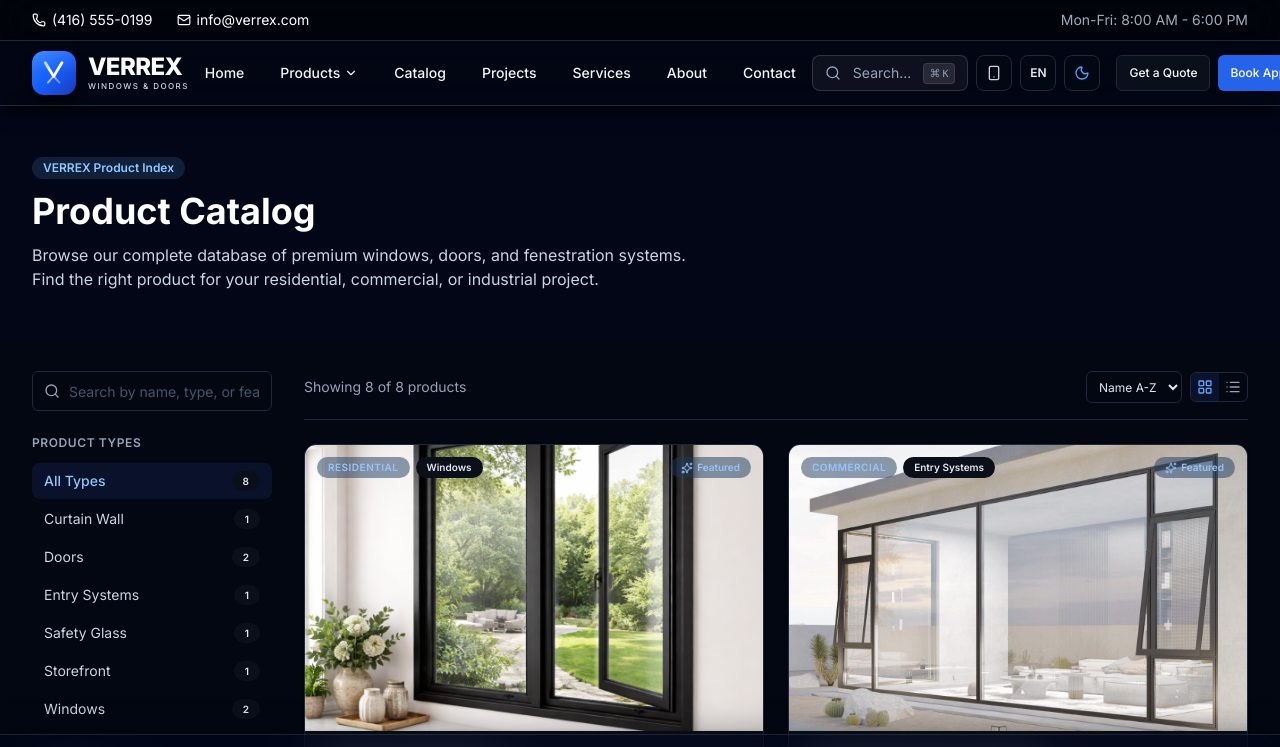
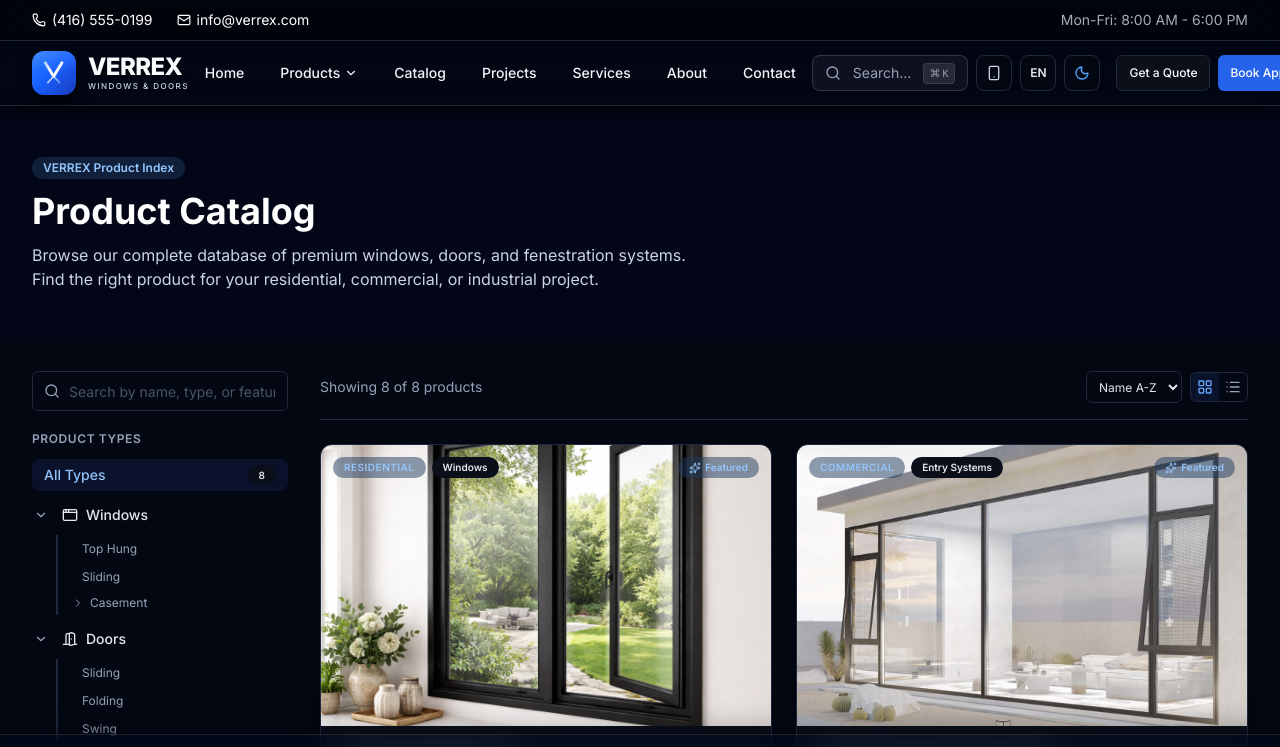
Before and after one commit to OL-Projects/verrex-website, a Next.js app: page /en/catalog in a window 1280 px wide. Shown: the top 747 px of the page. Built offline with nearby package versions, Linux system fonts and the light colour scheme.

Commit message:
feat: enhance Catalog sidebar with hierarchical tree navigation (Windows/Doors taxonomy)

```diff
--- a/messages/en.json
+++ b/messages/en.json
@@ -207,6 +207,18 @@
     "windowsSection": "Windows",
     "doorsSection": "Doors",
     "configurator3d": "3D Configurator",
+    "catWindows": "Windows",
+    "catDoors": "Doors",
+    "topHung": "Top Hung",
+    "slidingWindow": "Sliding",
+    "casement": "Casement",
+    "tiltTurn": "Tilt & Turn",
+    "opensInside": "opens inside",
+    "handCranked": "Hand Cranked",
+    "opensOutside": "opens outside",
+    "slidingDoor": "Sliding",
+    "folding": "Folding",
+    "swing": "Swing",
     "ctaTitle": "Need Help Choosing?",
     "ctaDesc": "Our experts can help you find the perfect window and door solutions for your project.",
     "getQuote": "Get a Quote",
--- a/messages/fr.json
+++ b/messages/fr.json
@@ -207,6 +207,18 @@
     "windowsSection": "Fenêtres",
     "doorsSection": "Portes",
     "configurator3d": "Configurateur 3D",
+    "catWindows": "Fenêtres",
+    "catDoors": "Portes",
+    "topHung": "À auvent",
+    "slidingWindow": "Coulissante",
+    "casement": "À battant",
+    "tiltTurn": "Oscillo-battant",
+    "opensInside": "ouvre vers l'intérieur",
+    "handCranked": "À manivelle",
+    "opensOutside": "ouvre vers l'extérieur",
+    "slidingDoor": "Coulissante",
+    "folding": "Pliante",
+    "swing": "Battante",
     "ctaTitle": "Besoin d'aide pour choisir?",
     "ctaDesc": "Nos experts peuvent vous aider à trouver les solutions de fenêtres et de portes parfaites pour votre projet.",
     "getQuote": "Obtenir une soumission",
--- a/src/app/[locale]/catalog/page.tsx
+++ b/src/app/[locale]/catalog/page.tsx
@@ -10,14 +10,8 @@ import { Badge } from "@/components/ui/badge"
 import { Input } from "@/components/ui/input"
 import { products } from "@/lib/data"
 import {
-  Search,
-  X,
-  ArrowRight,
-  LayoutGrid,
-  List,
-  Check,
-  Sparkles,
-  ChevronRight,
+  Search, X, ArrowRight, LayoutGrid, List, Check, Sparkles,
+  ChevronRight, ChevronDown, AppWindow, DoorOpen, Box,
 } from "lucide-react"
 
 type SortOption = "name-asc" | "name-desc"
@@ -25,30 +19,40 @@ type SortOption = "name-asc" | "name-desc"
 export default function CatalogPage() {
   const t = useTranslations('CatalogPage')
   const [searchQuery, setSearchQuery] = useState("")
-  const [activeSubcategory, setActiveSubcategory] = useState<string | "all">("all")
+  const [activeFilter, setActiveFilter] = useState<string>("all")
   const [viewMode, setViewMode] = useState<"grid" | "list">("grid")
   const [sortBy, setSortBy] = useState<SortOption>("name-asc")
+  const [expandedNodes, setExpandedNodes] = useState<Set<string>>(new Set(["windows", "doors"]))
 
-  const subcategories = useMemo(() => {
-    const subs = [...new Set(products.map(p => p.subcategory))].sort()
-    return subs.map(s => ({ value: s, count: products.filter(p => p.subcategory === s).length }))
-  }, [])
+  const toggleNode = (id: string) => {
+    setExpandedNodes(prev => { const next = new Set(prev); next.has(id) ? next.delete(id) : next.add(id); return next })
+  }
+
+  const selectFilter = (filter: string) => setActiveFilter(filter)
 
   const filteredProducts = useMemo(() => {
     let result = products.filter((product) => {
-      const matchesSubcategory = activeSubcategory === "all" || product.subcategory === activeSubcategory
+      const matchesFilter = activeFilter === "all" ||
+        (activeFilter === "windows" && product.subcategory === "Windows") ||
+        (activeFilter === "doors" && (product.subcategory === "Doors" || product.subcategory === "Entry Systems")) ||
+        product.subcategory === activeFilter ||
+        product.tags.some(tag => tag === activeFilter)
       const matchesSearch = searchQuery === "" ||
         product.name.toLowerCase().includes(searchQuery.toLowerCase()) ||
         product.shortDescription.toLowerCase().includes(searchQuery.toLowerCase()) ||
         product.subcategory.toLowerCase().includes(searchQuery.toLowerCase()) ||
         product.tags.some(tag => tag.toLowerCase().includes(searchQuery.toLowerCase()))
-      return matchesSubcategory && matchesSearch
+      return matchesFilter && matchesSearch
     })
     result.sort((a, b) => sortBy === "name-desc" ? b.name.localeCompare(a.name) : a.name.localeCompare(b.name))
     return result
-  }, [activeSubcategory, searchQuery, sortBy])
+  }, [activeFilter, searchQuery, sortBy])
 
-  const clearFilters = () => { setSearchQuery(""); setActiveSubcategory("all"); setSortBy("name-asc") }
+  const clearFilters = () => { setSearchQuery(""); setActiveFilter("all"); setSortBy("name-asc") }
+
+  const isActive = (id: string) => activeFilter === id
+  const btnCls = (id: string) => `w-full text-left flex items-center justify-between px-3 py-1.5 rounded-lg text-sm transition-colors ${isActive(id) ? "bg-blue-50 dark:bg-blue-900/20 text-blue-700 dark:text-blue-400 font-medium" : "text-slate-600 dark:text-slate-400 hover:bg-slate-50 dark:hover:bg-slate-800/50"}`
+  const subCls = (id: string) => `w-full text-left px-3 py-1 rounded-md text-xs transition-colors ${isActive(id) ? "bg-blue-50 dark:bg-blue-900/20 text-blue-700 dark:text-blue-400 font-medium" : "text-slate-500 dark:text-slate-500 hover:bg-slate-50 dark:hover:bg-slate-800/50 hover:text-slate-700 dark:hover:text-slate-300"}`
 
   return (
     <div>
@@ -66,49 +70,84 @@ export default function CatalogPage() {
         <div className="mx-auto max-w-7xl px-4 sm:px-6 lg:px-8">
           <div className="flex gap-8">
             {/* Sidebar */}
-            <aside className="w-60 shrink-0 hidden lg:block">
-              <div className="sticky top-24 space-y-6">
+            <aside className="w-64 shrink-0 hidden lg:block">
+              <div className="sticky top-24 space-y-5">
                 {/* Search */}
                 <div className="relative">
                   <Search className="absolute left-3 top-1/2 -translate-y-1/2 h-4 w-4 text-slate-400" />
-                  <Input
-                    placeholder={t('searchPlaceholder')}
-                    value={searchQuery}
-                    onChange={(e) => setSearchQuery(e.target.value)}
-                    className="pl-9 h-10 text-sm"
-                  />
-                  {searchQuery && (
-                    <button onClick={() => setSearchQuery("")} className="absolute right-3 top-1/2 -translate-y-1/2 text-slate-400 hover:text-slate-600">
-                      <X className="h-3.5 w-3.5" />
-                    </button>
-                  )}
+                  <Input placeholder={t('searchPlaceholder')} value={searchQuery} onChange={(e) => setSearchQuery(e.target.value)} className="pl-9 h-10 text-sm" />
+                  {searchQuery && <button onClick={() => setSearchQuery("")} className="absolute right-3 top-1/2 -translate-y-1/2 text-slate-400 hover:text-slate-600"><X className="h-3.5 w-3.5" /></button>}
                 </div>
 
-                {/* Category Nav */}
+                {/* Tree Navigation */}
                 <nav>
                   <h3 className="text-xs font-semibold text-slate-400 dark:text-slate-500 uppercase tracking-wider mb-3">{t('productTypes')}</h3>
-                  <ul className="space-y-0.5">
-                    <li>
-                      <button
-                        onClick={() => setActiveSubcategory("all")}
-                        className={`w-full flex items-center justify-between px-3 py-2 rounded-lg text-sm transition-colors ${activeSubcategory === "all" ? "bg-blue-50 dark:bg-blue-900/20 text-blue-700 dark:text-blue-400 font-medium" : "text-slate-600 dark:text-slate-400 hover:bg-slate-50 dark:hover:bg-slate-800/50"}`}
-                      >
-                        <span>{t('allTypes')}</span>
-                        <Badge variant="secondary" className="text-[10px] h-5 min-w-[20px] justify-center">{products.length}</Badge>
+
+                  {/* All Products */}
+                  <button onClick={() => selectFilter("all")} className={btnCls("all")}>
+                    <span>{t('allTypes')}</span>
+                    <Badge variant="secondary" className="text-[10px] h-5 min-w-[20px] justify-center">{products.length}</Badge>
+                  </button>
+
+                  {/* ── WINDOWS ── */}
+                  <div className="mt-2">
+                    <div className="flex items-center gap-1">
+                      <button onClick={() => toggleNode("windows")} className="p-0.5 rounded hover:bg-slate-100 dark:hover:bg-slate-800 text-slate-400">
+                        {expandedNodes.has("windows") ? <ChevronDown className="h-3.5 w-3.5" /> : <ChevronRight className="h-3.5 w-3.5" />}
                       </button>
-                    </li>
-                    {subcategories.map((sub) => (
-                      <li key={sub.value}>
-                        <button
-                          onClick={() => setActiveSubcategory(sub.value)}
-                          className={`w-full flex items-center justify-between px-3 py-2 rounded-lg text-sm transition-colors ${activeSubcategory === sub.value ? "bg-blue-50 dark:bg-blue-900/20 text-blue-700 dark:text-blue-400 font-medium" : "text-slate-600 dark:text-slate-400 hover:bg-slate-50 dark:hover:bg-slate-800/50"}`}
-                        >
-                          <span>{sub.value}</span>
-                          <Badge variant="secondary" className="text-[10px] h-5 min-w-[20px] justify-center">{sub.count}</Badge>
-                        </button>
-                      </li>
-                    ))}
-                  </ul>
+                      <button onClick={() => selectFilter("windows")} className={`flex-1 flex items-center gap-2 px-2 py-1.5 rounded-lg text-sm font-medium transition-colors ${isActive("windows") ? "bg-blue-50 dark:bg-blue-900/20 text-blue-700 dark:text-blue-400" : "text-slate-700 dark:text-slate-300 hover:bg-slate-50 dark:hover:bg-slate-800/50"}`}>
+                        <AppWindow className="h-4 w-4" /> {t('catWindows')}
+                      </button>
+                    </div>
+                    {expandedNodes.has("windows") && (
+                      <div className="ml-6 mt-1 space-y-0.5 border-l-2 border-slate-200 dark:border-slate-700 pl-3">
+                        <button onClick={() => selectFilter("top-hung")} className={subCls("top-hung")}>{t('topHung')}</button>
+                        <button onClick={() => selectFilter("sliding-window")} className={subCls("sliding-window")}>{t('slidingWindow')}</button>
+                        {/* Casement with sub-tree */}
+                        <div>
+                          <div className="flex items-center gap-1">
+                            <button onClick={() => toggleNode("casement")} className="p-0.5 rounded hover:bg-slate-100 dark:hover:bg-slate-800 text-slate-400">
+                              {expandedNodes.has("casement") ? <ChevronDown className="h-3 w-3" /> : <ChevronRight className="h-3 w-3" />}
+                            </button>
+                            <button onClick={() => selectFilter("casement")} className={`flex-1 text-left py-1 rounded-md text-xs transition-colors ${isActive("casement") ? "text-blue-700 dark:text-blue-400 font-medium" : "text-slate-500 dark:text-slate-500 hover:text-slate-700 dark:hover:text-slate-300"}`}>
+                              {t('casement')}
+                            </button>
+                          </div>
+                          {expandedNodes.has("casement") && (
+                            <div className="ml-5 mt-0.5 space-y-0.5 border-l border-slate-200 dark:border-slate-700 pl-2.5">
+                              <button onClick={() => selectFilter("tilt-turn")} className={subCls("tilt-turn")}>
+                                <span>{t('tiltTurn')}</span>
+                                <span className="ml-1 text-[10px] text-slate-400">({t('opensInside')})</span>
+                              </button>
+                              <button onClick={() => selectFilter("hand-cranked")} className={subCls("hand-cranked")}>
+                                <span>{t('handCranked')}</span>
+                                <span className="ml-1 text-[10px] text-slate-400">({t('opensOutside')})</span>
+                              </button>
+                            </div>
+                          )}
+                        </div>
+                      </div>
+                    )}
+                  </div>
+
+                  {/* ── DOORS ── */}
+                  <div className="mt-2">
+                    <div className="flex items-center gap-1">
+                      <button onClick={() => toggleNode("doors")} className="p-0.5 rounded hover:bg-slate-100 dark:hover:bg-slate-800 text-slate-400">
+                        {expandedNodes.has("doors") ? <ChevronDown className="h-3.5 w-3.5" /> : <ChevronRight className="h-3.5 w-3.5" />}
+                      </button>
+                      <button onClick={() => selectFilter("doors")} className={`flex-1 flex items-center gap-2 px-2 py-1.5 rounded-lg text-sm font-medium transition-colors ${isActive("doors") ? "bg-blue-50 dark:bg-blue-900/20 text-blue-700 dark:text-blue-400" : "text-slate-700 dark:text-slate-300 hover:bg-slate-50 dark:hover:bg-slate-800/50"}`}>
+                        <DoorOpen className="h-4 w-4" /> {t('catDoors')}
+                      </button>
+                    </div>
+                    {expandedNodes.has("doors") && (
+                      <div className="ml-6 mt-1 space-y-0.5 border-l-2 border-slate-200 dark:border-slate-700 pl-3">
+                        <button onClick={() => selectFilter("sliding-door")} className={subCls("sliding-door")}>{t('slidingDoor')}</button>
+                        <button onClick={() => selectFilter("folding")} className={subCls("folding")}>{t('folding')}</button>
+                        <button onClick={() => selectFilter("swing")} className={subCls("swing")}>{t('swing')}</button>
+                      </div>
+                    )}
+                  </div>
                 </nav>
 
                 {/* Quick Links */}
@@ -117,7 +156,7 @@ export default function CatalogPage() {
                   <ul className="space-y-1.5">
                     <li><IntlLink href="/products/windows" className="flex items-center gap-2 text-sm text-slate-600 dark:text-slate-400 hover:text-blue-600 dark:hover:text-blue-400 transition-colors"><ChevronRight className="h-3.5 w-3.5" />{t('windowsSection')}</IntlLink></li>
                     <li><IntlLink href="/products/doors" className="flex items-center gap-2 text-sm text-slate-600 dark:text-slate-400 hover:text-blue-600 dark:hover:text-blue-400 transition-colors"><ChevronRight className="h-3.5 w-3.5" />{t('doorsSection')}</IntlLink></li>
-                    <li><IntlLink href="/products/window-types" className="flex items-center gap-2 text-sm text-slate-600 dark:text-slate-400 hover:text-blue-600 dark:hover:text-blue-400 transition-colors"><ChevronRight className="h-3.5 w-3.5" />{t('configurator3d')}</IntlLink></li>
+                    <li><IntlLink href="/products/window-types" className="flex items-center gap-2 text-sm text-slate-600 dark:text-slate-400 hover:text-blue-600 dark:hover:text-blue-400 transition-colors"><Box className="h-3.5 w-3.5" />{t('configurator3d')}</IntlLink></li>
                   </ul>
                 </div>
               </div>
@@ -133,10 +172,9 @@ export default function CatalogPage() {
 
               {/* Mobile Filters */}
               <div className="lg:hidden flex gap-2 flex-wrap mb-4">
-                <Button variant={activeSubcategory === "all" ? "secondary" : "ghost"} size="sm" onClick={() => setActiveSubcategory("all")} className="text-xs">{t('allTypes')}</Button>
-                {subcategories.map((sub) => (
-                  <Button key={sub.value} variant={activeSubcategory === sub.value ? "secondary" : "ghost"} size="sm" onClick={() => setActiveSubcategory(sub.value)} className="text-xs">{sub.value}</Button>
-                ))}
+                <Button variant={activeFilter === "all" ? "secondary" : "ghost"} size="sm" onClick={() => selectFilter("all")} className="text-xs">{t('allTypes')}</Button>
+                <Button variant={activeFilter === "windows" ? "secondary" : "ghost"} size="sm" onClick={() => selectFilter("windows")} className="text-xs">{t('catWindows')}</Button>
+                <Button variant={activeFilter === "doors" ? "secondary" : "ghost"} size="sm" onClick={() => selectFilter("doors")} className="text-xs">{t('catDoors')}</Button>
               </div>
 
               {/* Toolbar */}
```
